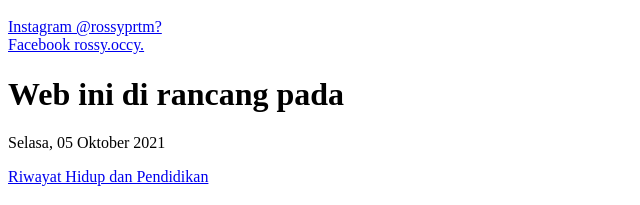
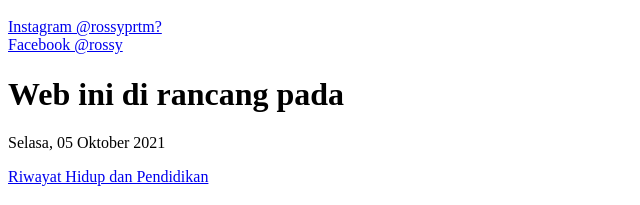
Before and after one commit to ROSSYPRTM/1120101886_ROSSY, a plain HTML site: page index.html in a window 1280 px wide. Shown: the part 554-759 px from the top of the page, 0-640 px from the left. Drawn offline with Linux system fonts and the light colour scheme.

Commit message:
Update index.html

```diff
--- a/index.html
+++ b/index.html
@@ -51,7 +51,7 @@
                         <span class="instagram"><a href="https://www.instagram.com/rossyprtm/?utm_medium=copy_link">
                             Instagram @rossyprtm?</a></span><br />
                         <span class="Facebook"><a href="https://https://www.facebook.com/rossy.occy.940">
-                            Facebook rossy.occy.</a></span>
+                            Facebook @rossy</a></span>
                 </div>
                 <div>
                     <h1>Web ini di rancang pada</h1>
```
